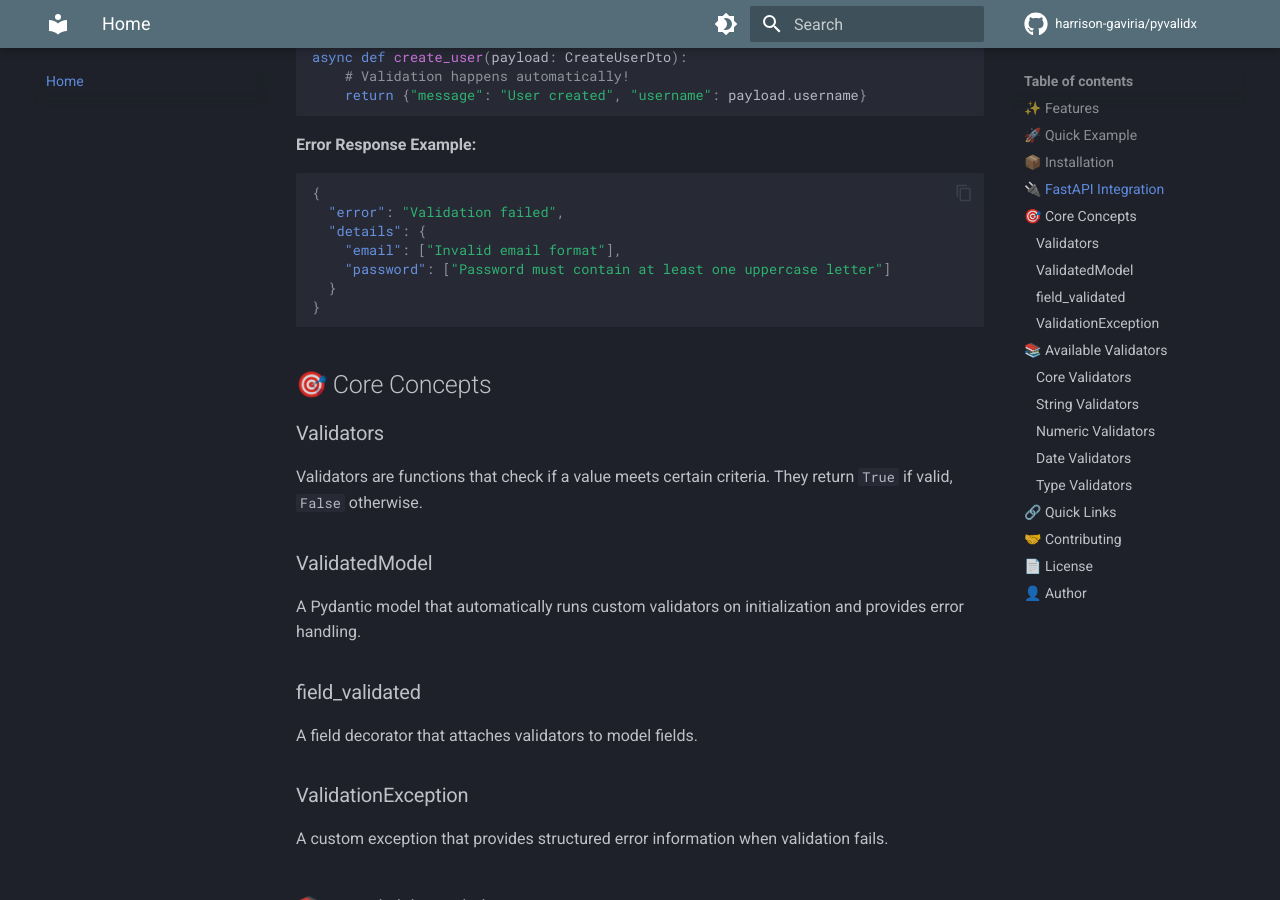
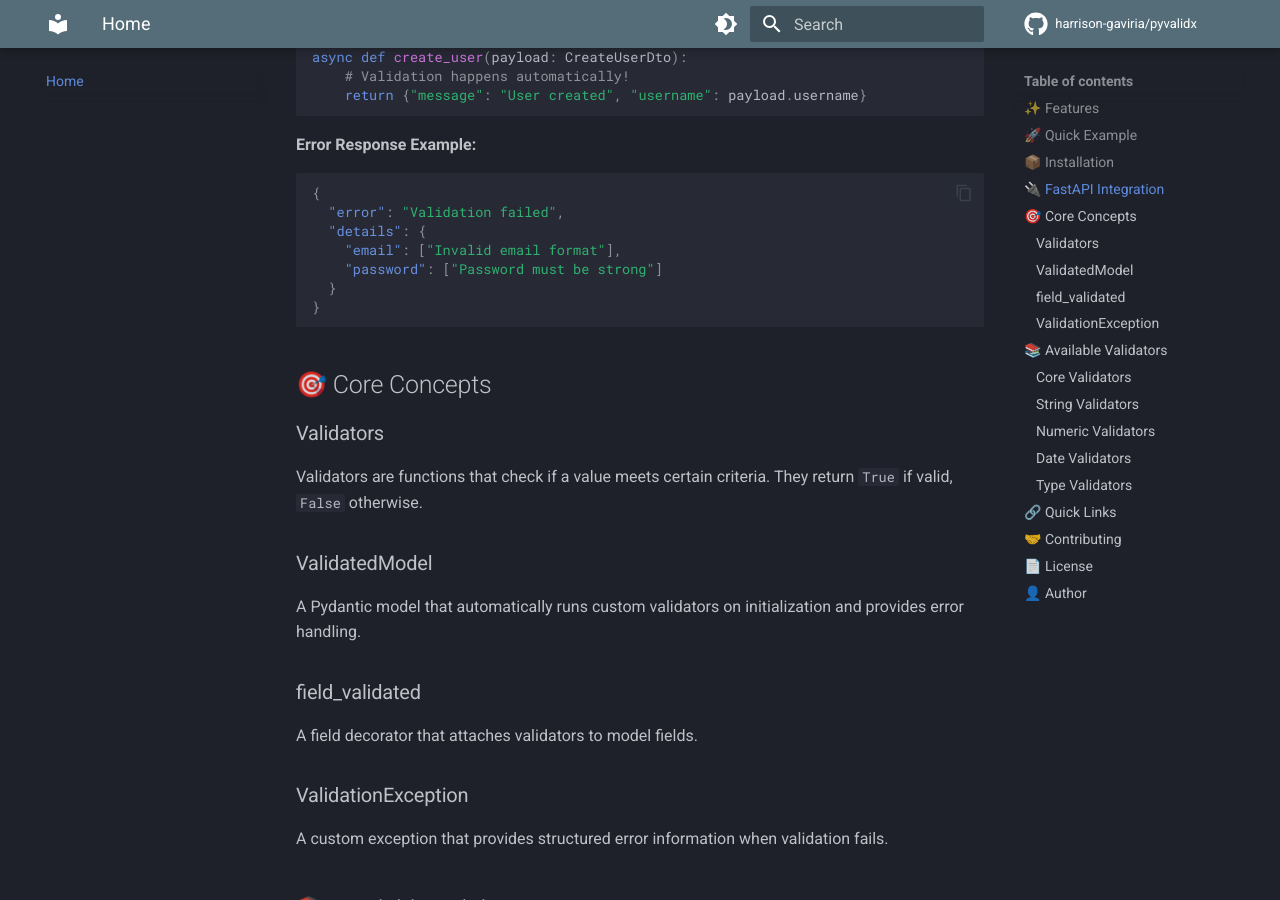
Before and after one commit to harrison-gaviria/pyvalidx, an MkDocs documentation site: the page built from docs/index.md, in a window 1280 px wide and 900 px high, scrolled down 2027 px. Built offline with MkDocs 1.6.1 and Material for MkDocs 9.7.7, drawn with Linux system fonts in a browser that asks for light colours; comment, search, counter and statistics services are not loaded.

Commit message:
fix(): Fix documentation

````diff
--- a/docs/index.md
+++ b/docs/index.md
@@ -99,7 +99,7 @@ async def create_user(payload: CreateUserDto):
   "error": "Validation failed",
   "details": {
     "email": ["Invalid email format"],
-    "password": ["Password must contain at least one uppercase letter"]
+    "password": ["Password must be strong"]
   }
 }
 ```
````
